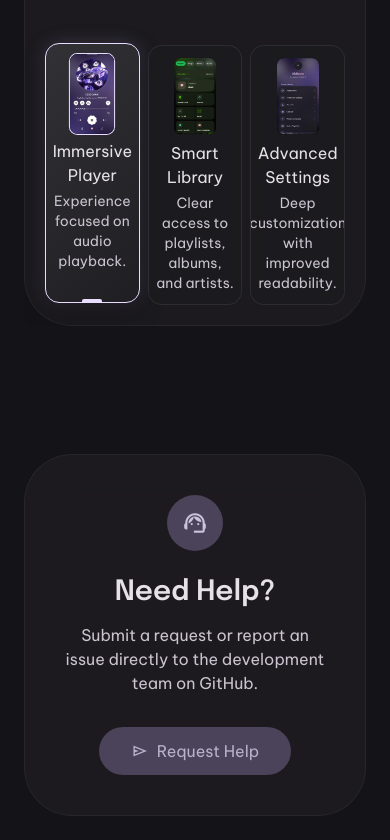
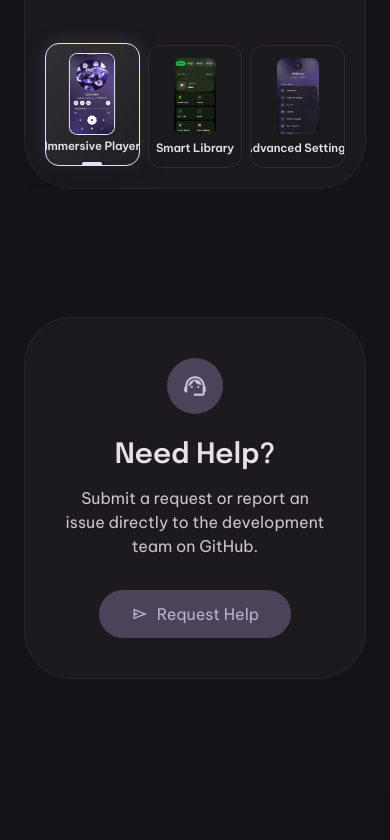
Before and after one commit to d0x-dev/Air-Beats, a website: page index.html in a window 390 px wide. Shown: the part 6893-7733 px from the top of the page. Drawn offline with nearby package versions, Linux system fonts and the light colour scheme; no server answers.

Commit message:
Remove preview card descriptions on mobile view

```diff
--- a/css/styles.css
+++ b/css/styles.css
@@ -613,7 +613,7 @@ button, .btn, .dialog-icon-btn, .dialog-text-btn, .dialog-filled-btn, .screensho
     }
 
     .preview-card-sub {
-        display: none; /* Hide long subtitle on mobile/tablet to keep cards ultra clean & sharp */
+        display: none !important; /* Hide description in mobile view - only show screen name */
     }
 
     .preview-index-badge {
--- a/index.html
+++ b/index.html
@@ -1117,9 +1117,9 @@
                                     <div class="screenshots-preview-thumb">
                                         <img alt="Player preview" class="w-full h-full object-cover" src="img/immersive_player.jpeg">
                                     </div>
-                                    <div>
-                                        <p class="font-title-md text-on-surface">Immersive Player</p>
-                                        <p class="text-on-surface-variant text-sm mt-1">Experience focused on audio playback.</p>
+                                    <div class="screenshots-preview-info">
+                                        <p class="font-title-md text-on-surface preview-card-title">Immersive Player</p>
+                                        <p class="text-on-surface-variant text-sm mt-1 preview-card-sub">Experience focused on audio playback.</p>
                                     </div>
                                 </button>
 
@@ -1127,9 +1127,9 @@
                                     <div class="screenshots-preview-thumb">
                                         <img alt="Library preview" class="w-full h-full object-cover" src="img/smart_library.jpeg">
                                     </div>
-                                    <div>
-                                        <p class="font-title-md text-on-surface">Smart Library</p>
-                                        <p class="text-on-surface-variant text-sm mt-1">Clear access to playlists, albums, and artists.</p>
+                                    <div class="screenshots-preview-info">
+                                        <p class="font-title-md text-on-surface preview-card-title">Smart Library</p>
+                                        <p class="text-on-surface-variant text-sm mt-1 preview-card-sub">Clear access to playlists, albums, and artists.</p>
                                     </div>
                                 </button>
 
@@ -1137,9 +1137,9 @@
                                     <div class="screenshots-preview-thumb">
                                         <img alt="Settings preview" class="w-full h-full object-cover" src="img/advance_settings.jpeg">
                                     </div>
-                                    <div>
-                                        <p class="font-title-md text-on-surface">Advanced Settings</p>
-                                        <p class="text-on-surface-variant text-sm mt-1">Deep customization with improved readability.</p>
+                                    <div class="screenshots-preview-info">
+                                        <p class="font-title-md text-on-surface preview-card-title">Advanced Settings</p>
+                                        <p class="text-on-surface-variant text-sm mt-1 preview-card-sub">Deep customization with improved readability.</p>
                                     </div>
                                 </button>
                             </aside>
```
